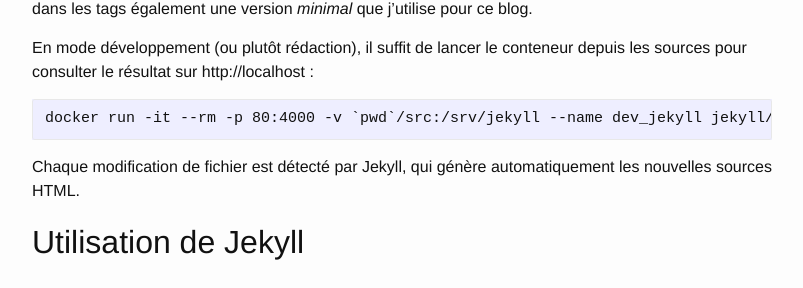
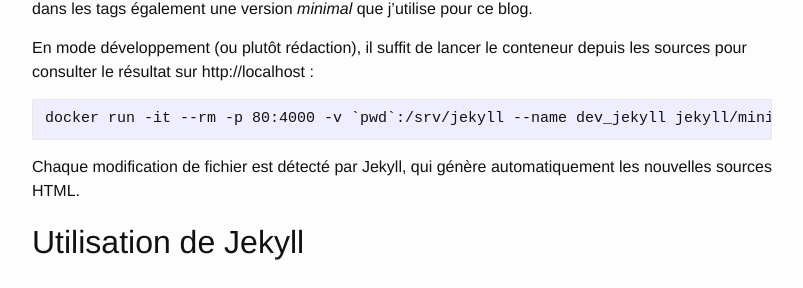
Before and after one commit to kassovix/kassovix.github.io, a Jekyll site: the page built from _posts/2016-02-15-mes-debuts-avec-jekyll.markdown, in a window 1280 px wide and 900 px high, scrolled down 413 px. Shown: the part 150-438 px from the top of the window, without its empty margins (238-1041 px from the left). Built offline with Jekyll 4.4.1, drawn with Linux system fonts in a browser that asks for light colours; part of the change alters nothing that is shown; some of the changed text lies outside the part shown.

Commit message:
Correction mineures

````diff
--- a/_config.yml
+++ b/_config.yml
@@ -7,7 +7,7 @@
 
 # Site settings
 title: Notes techniques
-email: mathieulaude@gmail.com
+email: mathieulaude <at> gmail <dot> com
 description: > # this means to ignore newlines until "baseurl:"
   Voici un florilège de mes expérimentations et découvertes, que je partage avec vous
   pour réutilisation (ou pas ^^)
--- a/_posts/2016-02-15-mes-debuts-avec-jekyll.markdown
+++ b/_posts/2016-02-15-mes-debuts-avec-jekyll.markdown
@@ -2,7 +2,7 @@
 layout: post
 title:  "Mes débuts avec Jekyll"
 date:   2018-09-15 20:55:06 +0000
-categories: jekyll update
+categories: jekyll docker
 ---
 
 Dans le but de mettre sur pied un blog utilisant _GitHub Pages_, j'avais expérimenté un 2016 le moteur de rendu de _Jekyll_.
@@ -21,7 +21,7 @@ Il existe dans les tags également une version _minimal_ que j'utilise pour ce b
 En mode développement (ou plutôt rédaction), il suffit de lancer le conteneur depuis les sources pour consulter le résultat sur http://localhost :
 
 ```
-docker run -it --rm -p 80:4000 -v `pwd`/src:/srv/jekyll --name dev_jekyll jekyll/minimal jekyll serve
+docker run -it --rm -p 80:4000 -v `pwd`:/srv/jekyll --name dev_jekyll jekyll/minimal jekyll serve
 ```
 
 Chaque modification de fichier est détecté par Jekyll, qui génère automatiquement les nouvelles sources HTML.
````
